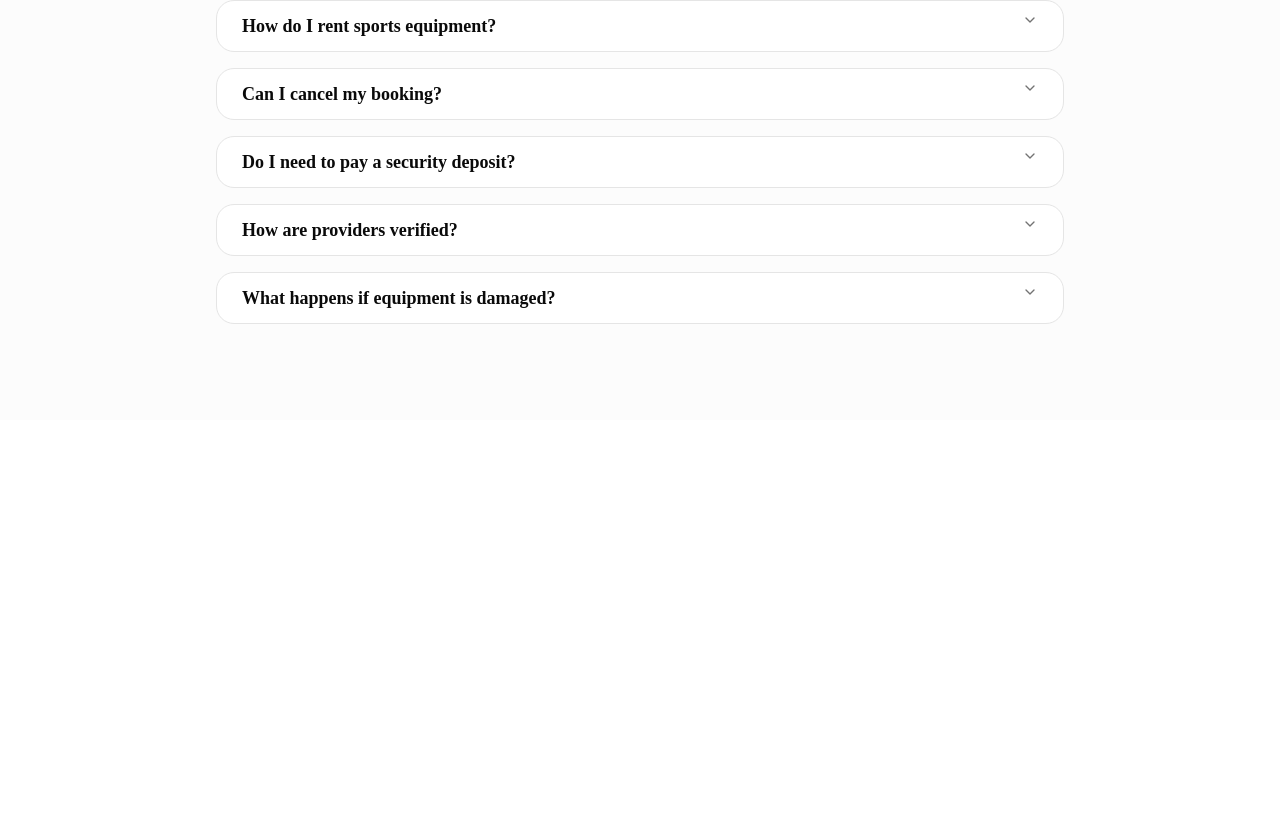
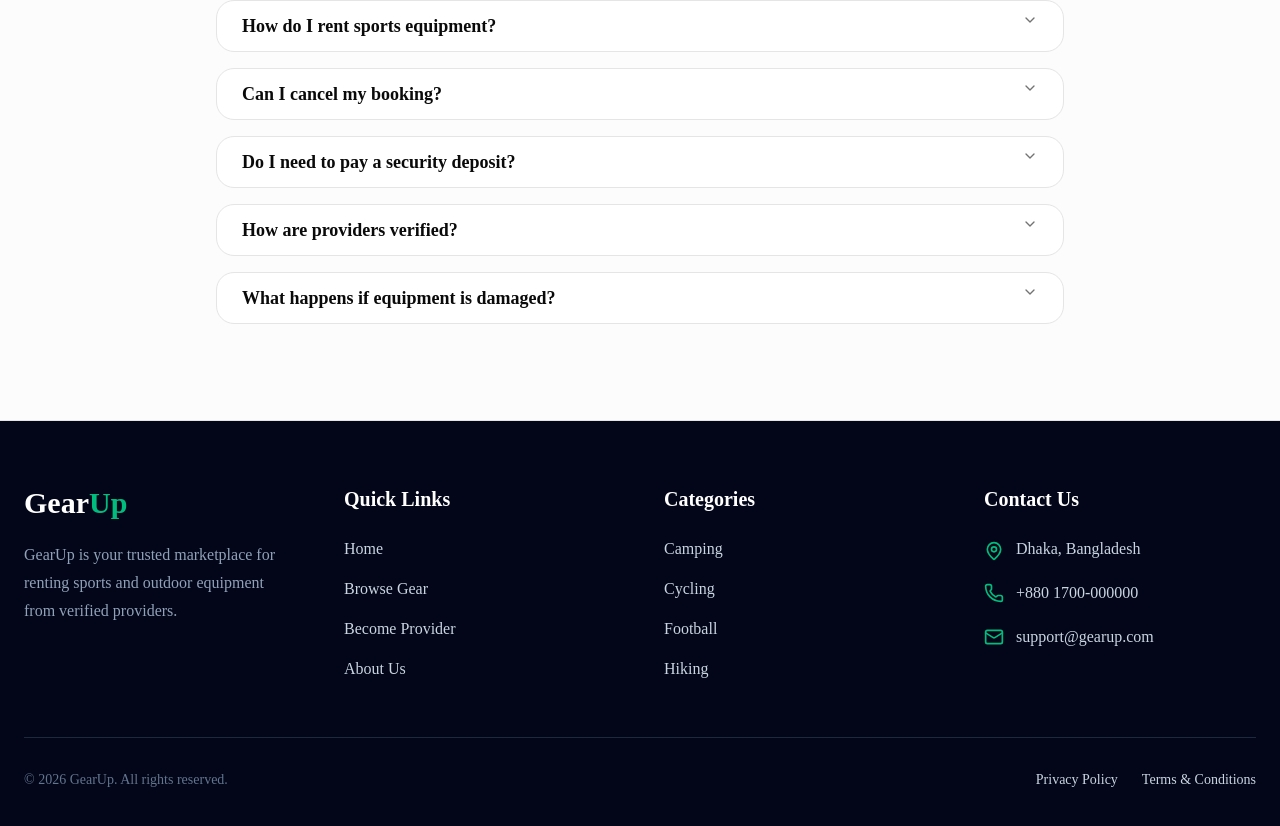
Before and after one commit to shiblo-dev/GearUp-client, a Next.js app: page / in a window 1280 px wide. Shown: the part 5609-6435 px from the top of the page. Before the commit the page ends 6029 px from the top, so only its background shows below. Built offline with nearby package versions, Linux system fonts and the light colour scheme; no server answers.

Commit message:
Footer section added

```diff
--- a/app/(publicGroup)/page.tsx
+++ b/app/(publicGroup)/page.tsx
@@ -1,6 +1,7 @@
 import Categories from "@/components/home/Categories";
 import FAQ from "@/components/home/FAQ";
 import FeaturedGear from "@/components/home/FeaturedGear";
+import Footer from "@/components/home/Footer";
 import Hero from "@/components/home/Hero";
 import HowItWorks from "@/components/home/HowItWorks";
 import Stats from "@/components/home/Stats";
@@ -18,6 +19,7 @@ export default function HomePage() {
       <Stats />
       <Testimonials />
       <FAQ />
+      <Footer />
     </main>
   );
 }
--- /dev/null
+++ b/components/home/Footer.tsx
@@ -0,0 +1,157 @@
+import Link from "next/link";
+import {
+
+  Mail,
+  MapPin,
+  Phone,
+} from "lucide-react";
+
+const quickLinks = [
+  { name: "Home", href: "/" },
+  { name: "Browse Gear", href: "/gear" },
+  { name: "Become Provider", href: "/provider" },
+  { name: "About Us", href: "/about" },
+];
+
+const categories = [
+  { name: "Camping", href: "/gear?category=camping" },
+  { name: "Cycling", href: "/gear?category=cycling" },
+  { name: "Football", href: "/gear?category=football" },
+  { name: "Hiking", href: "/gear?category=hiking" },
+];
+
+const legal = [
+  { name: "Privacy Policy", href: "/privacy-policy" },
+  { name: "Terms & Conditions", href: "/terms-and-conditions" },
+];
+
+export default function Footer() {
+  return (
+    <footer className="border-t bg-slate-950 text-slate-300">
+      <div className="container mx-auto px-6 py-16">
+
+        <div className="grid gap-12 md:grid-cols-2 lg:grid-cols-4">
+
+          {/* Brand */}
+          <div>
+            <Link
+              href="/"
+              className="text-3xl font-black text-white"
+            >
+              Gear<span className="text-emerald-500">Up</span>
+            </Link>
+
+            <p className="mt-5 leading-7 text-slate-400">
+              GearUp is your trusted marketplace for renting sports
+              and outdoor equipment from verified providers.
+            </p>
+
+
+          </div>
+
+          {/* Quick Links */}
+          <div>
+
+            <h3 className="text-xl font-semibold text-white">
+              Quick Links
+            </h3>
+
+            <ul className="mt-6 space-y-4">
+
+              {quickLinks.map((item) => (
+                <li key={item.name}>
+                  <Link
+                    href={item.href}
+                    className="transition hover:text-emerald-400"
+                  >
+                    {item.name}
+                  </Link>
+                </li>
+              ))}
+
+            </ul>
+
+          </div>
+
+          {/* Categories */}
+          <div>
+
+            <h3 className="text-xl font-semibold text-white">
+              Categories
+            </h3>
+
+            <ul className="mt-6 space-y-4">
+
+              {categories.map((item) => (
+                <li key={item.name}>
+                  <Link
+                    href={item.href}
+                    className="transition hover:text-emerald-400"
+                  >
+                    {item.name}
+                  </Link>
+                </li>
+              ))}
+
+            </ul>
+
+          </div>
+
+          {/* Contact */}
+          <div>
+
+            <h3 className="text-xl font-semibold text-white">
+              Contact Us
+            </h3>
+
+            <div className="mt-6 space-y-5">
+
+              <div className="flex items-start gap-3">
+                <MapPin className="mt-1 h-5 w-5 text-emerald-500" />
+                <span>Dhaka, Bangladesh</span>
+              </div>
+
+              <div className="flex items-center gap-3">
+                <Phone className="h-5 w-5 text-emerald-500" />
+                <span>+880 1700-000000</span>
+              </div>
+
+              <div className="flex items-center gap-3">
+                <Mail className="h-5 w-5 text-emerald-500" />
+                <span>support@gearup.com</span>
+              </div>
+
+            </div>
+
+          </div>
+
+        </div>
+
+        {/* Bottom */}
+
+        <div className="mt-14 flex flex-col items-center justify-between gap-4 border-t border-slate-800 pt-8 md:flex-row">
+
+          <p className="text-sm text-slate-500">
+  © 2026 GearUp. All rights reserved.
+</p>
+
+          <div className="flex gap-6">
+
+            {legal.map((item) => (
+              <Link
+                key={item.name}
+                href={item.href}
+                className="text-sm transition hover:text-emerald-400"
+              >
+                {item.name}
+              </Link>
+            ))}
+
+          </div>
+
+        </div>
+
+      </div>
+    </footer>
+  );
+}
```
